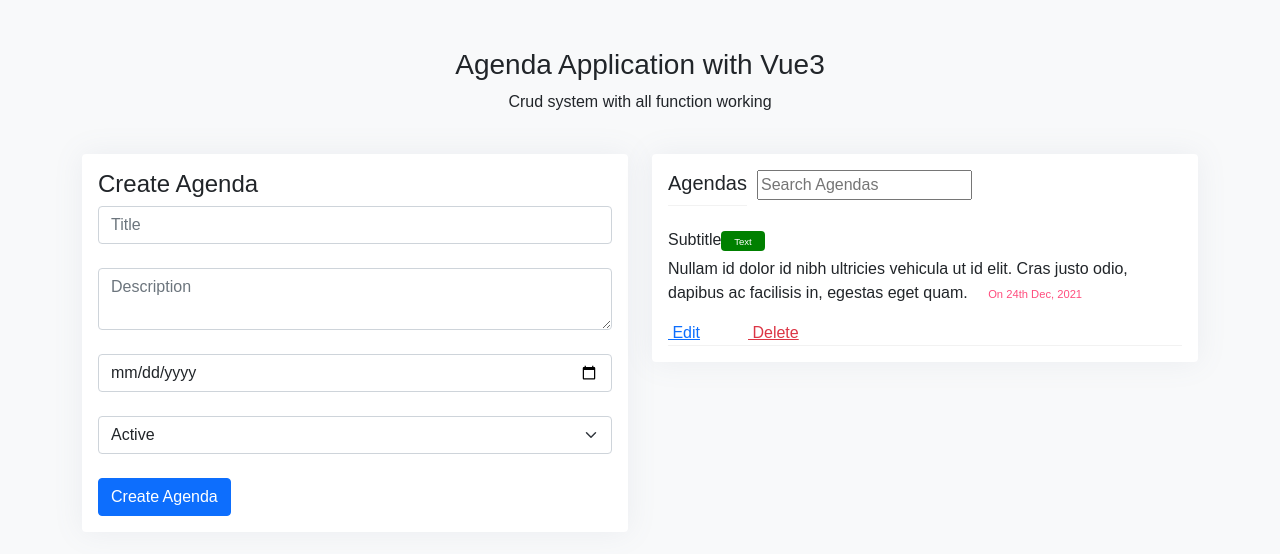
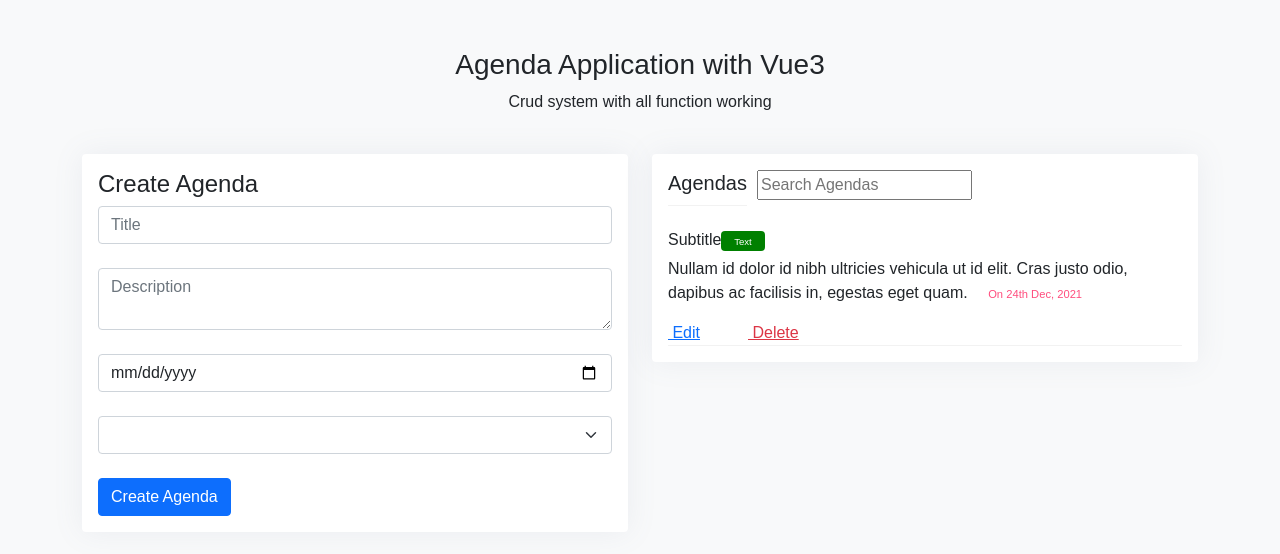
Before and after one commit to omisteck/Agenda, a Vue app: page / in a window 1280 px wide. Shown: the top 554 px of the page. Built offline with nearby package versions, Linux system fonts and the light colour scheme; some icons are missing.

Commit message:
implementating of create for agenda

```diff
--- a/src/App.vue
+++ b/src/App.vue
@@ -9,18 +9,16 @@
         </div>
         <div class="row">
             <div class="col card-wrapper">
-                <div class="card">
-                    <div class="card-body">
-                        <h4 class="card-title">Create Agenda</h4>
-                        <form><input class="form-control" type="text" placeholder="Title"><textarea class="form-control" placeholder="Description"></textarea><input class="form-control" type="date"><select class="form-select">
-                                <optgroup label="Agenda Status">
-                                    <option value="active" selected="">Active</option>
-                                    <option value="inactive">Inactive</option>
-                                </optgroup>
-                            </select><button class="btn btn-primary mt-4" type="submit">Create Agenda</button></form>
-                    </div>
-                </div>
+          <div class="card">
+            <div class="card-body">
+
+              <div class="alert mb-4" v-if="msg.info"  :class="{'alert-success':msg.type=='success', 'alert-danger':msg.type=='error' }" role="alert">
+                {{ msg.info }}</div>
+              <h4 class="card-title">Create Agenda</h4>
+                <CreateAgenda @app-addAgenda ="add" />
             </div>
+          </div>
+        </div>
             <div class="col card-wrapper">
                 <div class="card">
                     <div class="card-body">
@@ -58,8 +56,44 @@
 </template>
 
 <script>
+import CreateAgenda from "./components/CreateAgenda.vue"
+
 export default {
   name: "app",
+
+   components: {
+    CreateAgenda
+  },
+  data: () => ({
+    agenda: {
+      title: "",
+      description: "",
+      time: "",
+      status: "",
+    },
+    agendas: [],
+    msg : {},
+  }),
+
+  methods: {
+    validate(data){
+      if(data.title != '' && data.description != ''  && data.time != ''  && data.status != '' ){
+        return true;
+      }
+      return false;
+    },
+    add(passAgenda) {
+      if(this.validate(passAgenda)){
+        this.agendas.push(passAgenda);
+        localStorage.setItem('agendas', JSON.stringify(this.agendas))
+        this.msg.info = "Agenda saved succesfully!";
+        this.msg.type = "success";
+      }else{
+        this.msg.info = "Please fill all detail to save agenda!";
+        this.msg.type = "error";
+      }
+    },
+  }
 };
 
 </script>
--- /dev/null
+++ b/src/components/CreateAgenda.vue
@@ -0,0 +1,48 @@
+
+<template>
+  <form @submit.prevent="add">
+    <input
+      class="form-control"
+      type="text"
+      placeholder="Title"
+      v-model="agenda.title"
+    />
+    <textarea
+      class="form-control"
+      placeholder="Description"
+      v-model="agenda.description"
+    ></textarea>
+    <input class="form-control" type="date" v-model="agenda.time" />
+
+    <select class="form-select" v-model="agenda.status">
+      <optgroup label="Agenda Status">
+        <option value="active" selected="">Active</option>
+        <option value="inactive">Inactive</option>
+      </optgroup>
+    </select>
+
+    <button class="btn btn-primary mt-4" type="submit">Create Agenda</button>
+  </form>
+</template>
+
+<script>
+export default {
+  name: "createAgenda",
+  data() {
+    return {
+      agenda: {
+        title: "",
+        description: "",
+        time: "",
+        status: "",
+      },
+    };
+  },
+  methods: {
+    add() {
+      this.$emit("app-addAgenda", this.agenda);
+      this.agenda = {};
+    },
+  },
+};
+</script>
```
